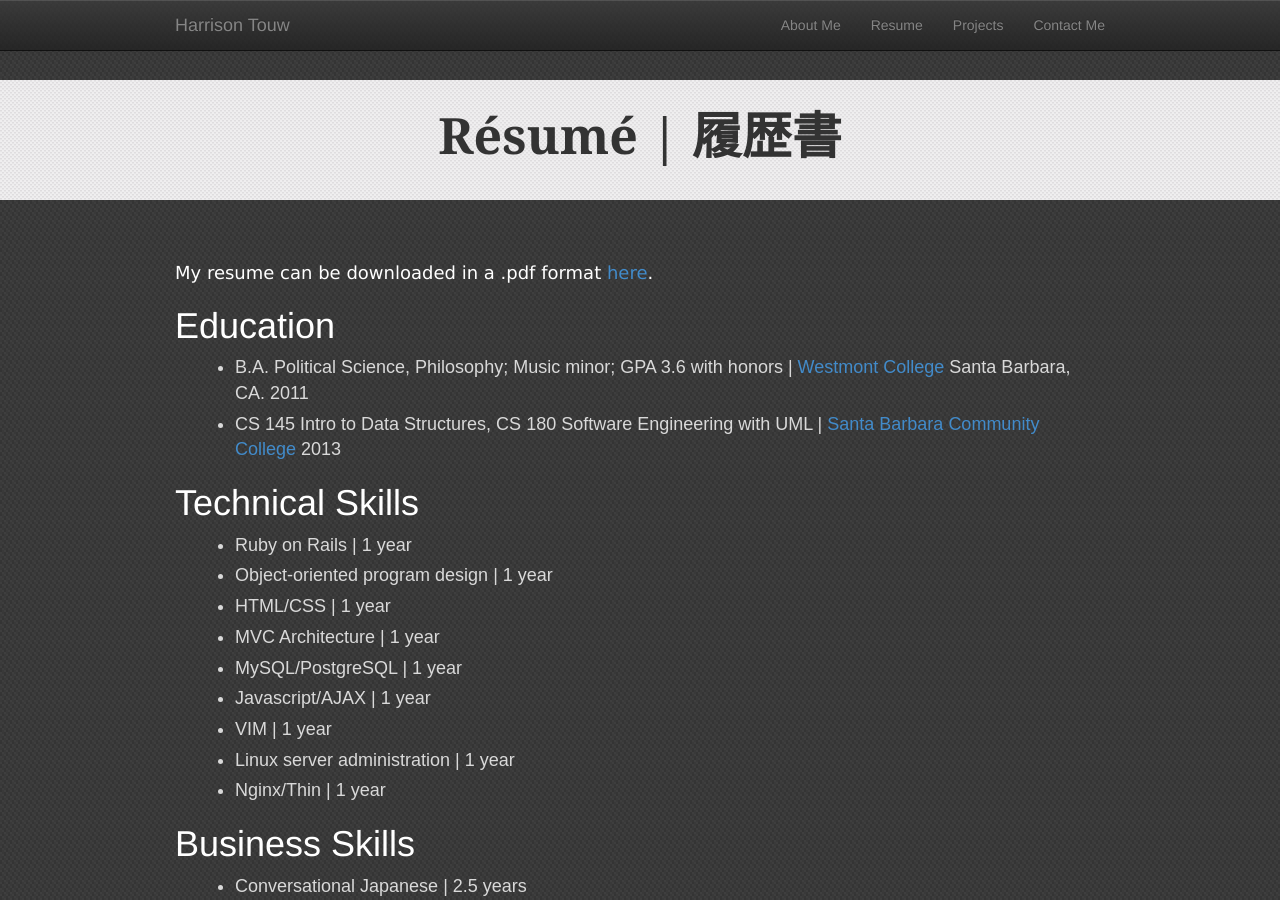
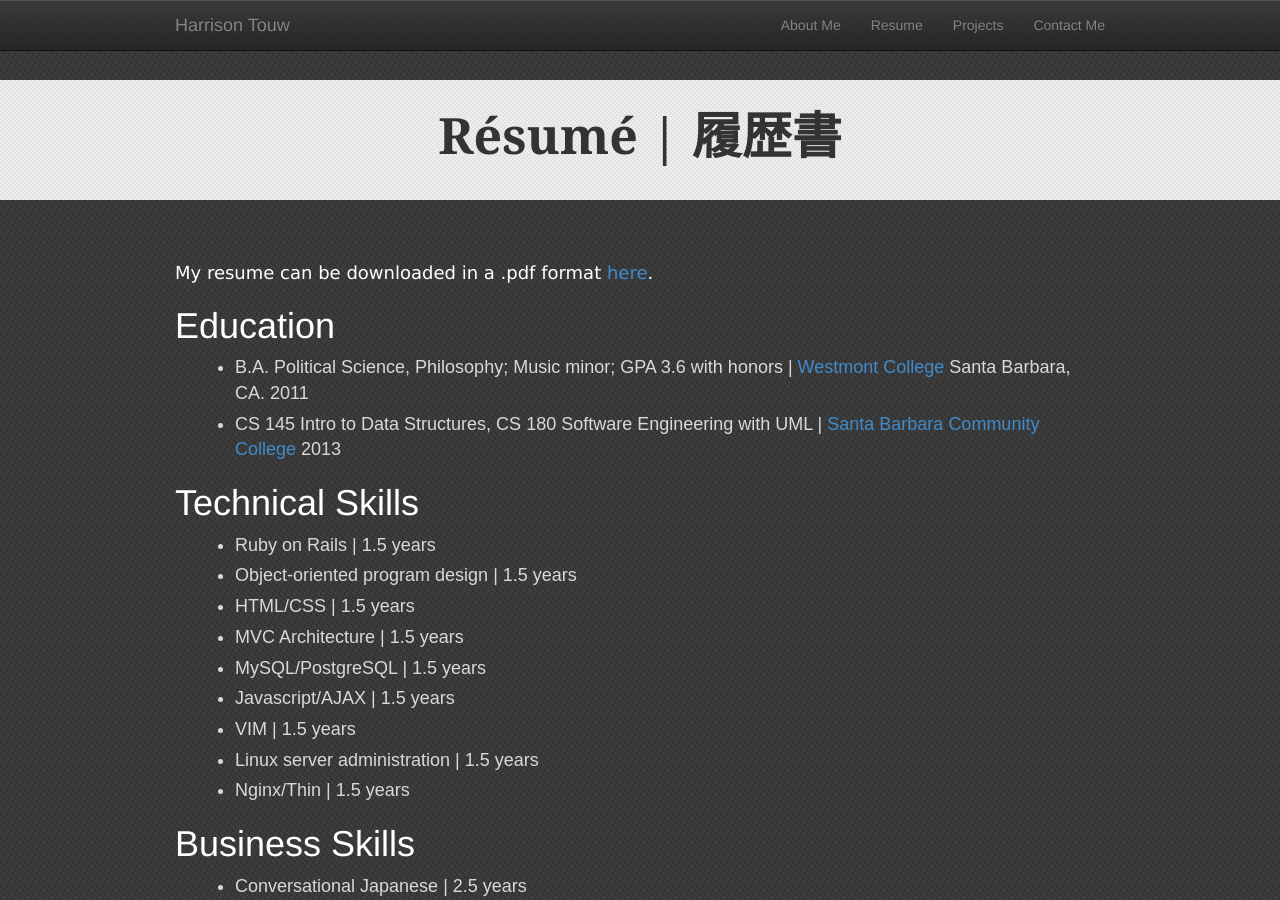
Before and after one commit to hktouw/website, a Jekyll site: the page built from resume/index.html, in a window 1280 px wide and 900 px high. Built offline with Jekyll 4.4.1, drawn with Linux system fonts in a browser that asks for light colours; nearby versions of some CDN libraries.

Commit message:
changed to tech experience to 1.5 years

```diff
--- a/resume/index.html
+++ b/resume/index.html
@@ -16,15 +16,15 @@ layout: default
 
                 <h1>Technical Skills</h1>
                 <ul class="list">
-                        <li>Ruby on Rails | 1 year</li>
-                        <li>Object-oriented program design | 1 year</li>
-                        <li>HTML/CSS | 1 year</li>
-                        <li>MVC Architecture | 1 year</li>
-                        <li>MySQL/PostgreSQL | 1 year</li>
-                        <li>Javascript/AJAX |  1 year</li>
-                        <li>VIM | 1 year</li>
-                        <li>Linux server administration | 1 year</li>
-                        <li>Nginx/Thin | 1 year</li>
+                        <li>Ruby on Rails | 1.5 years</li>
+                        <li>Object-oriented program design | 1.5 years</li>
+                        <li>HTML/CSS | 1.5 years</li>
+                        <li>MVC Architecture | 1.5 years</li>
+                        <li>MySQL/PostgreSQL | 1.5 years</li>
+                        <li>Javascript/AJAX |  1.5 years</li>
+                        <li>VIM | 1.5 years</li>
+                        <li>Linux server administration | 1.5 years</li>
+                        <li>Nginx/Thin | 1.5 years</li>
                 </ul>
 
                 <h1>Business Skills</h1>
```
